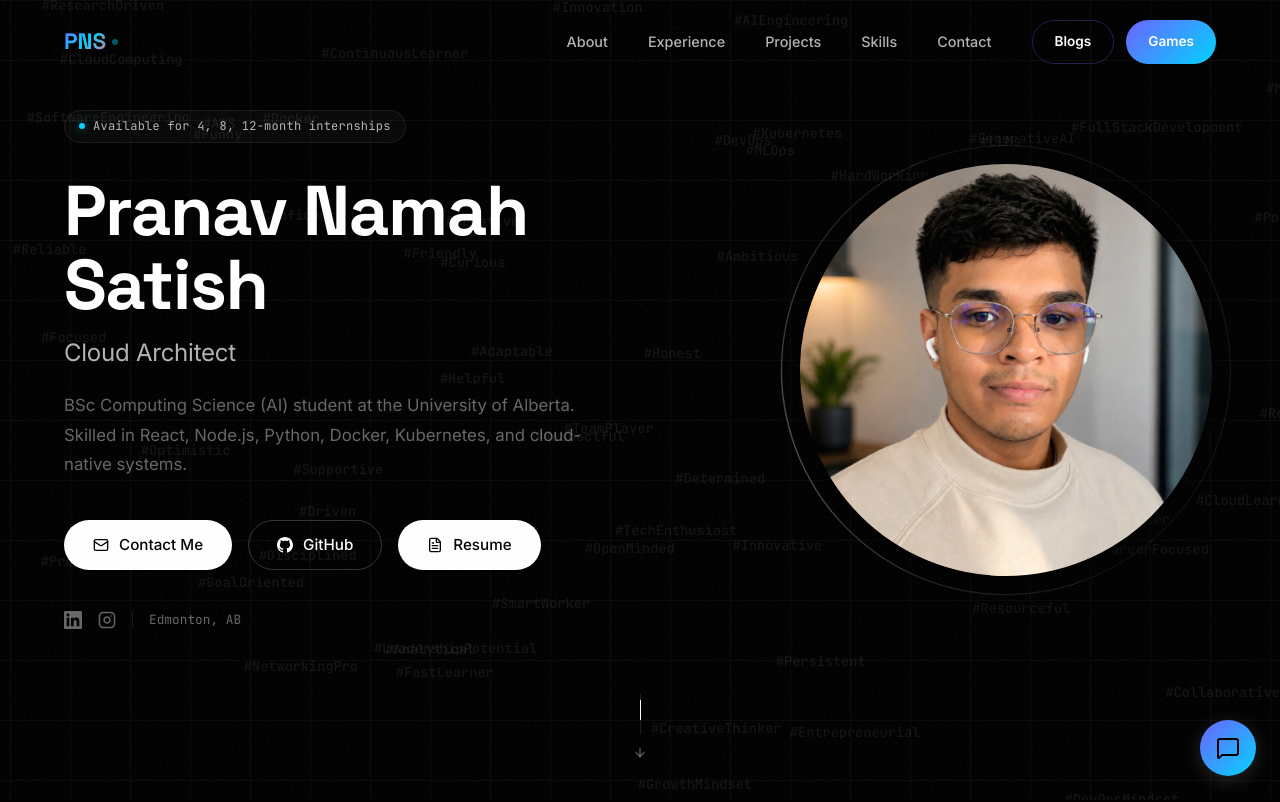
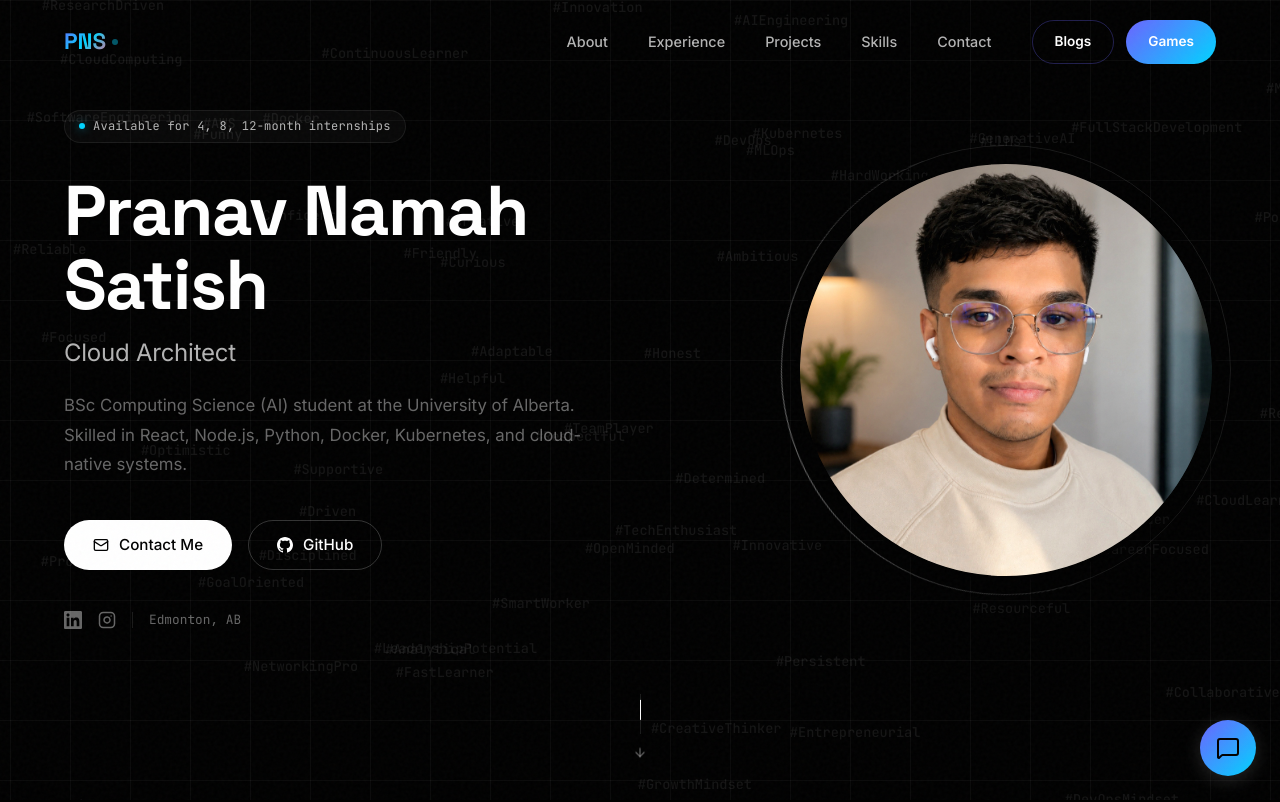
Before and after one commit to Pranav-ns/Portfolio, a Next.js app: page / in a window 1280 px wide. Shown: the top 802 px of the page. Built offline with nearby package versions, Linux system fonts and the light colour scheme.

Commit message:
style: remove resume button from hero section

```diff
--- a/src/components/Hero.tsx
+++ b/src/components/Hero.tsx
@@ -1,5 +1,5 @@
 "use client";
-import { ArrowDown, FileText, Mail } from "lucide-react";
+import { ArrowDown, Mail } from "lucide-react";
 import { GithubIcon, LinkedInIcon, InstagramIcon } from "@/components/Icons";
 import Image from "next/image";
 import { TypeAnimation } from "react-type-animation";
@@ -54,9 +54,6 @@ export default function Hero() {
             >
               <GithubIcon size={16} /> GitHub
             </a>
-            <a href="/resume.png" target="_blank" rel="noopener noreferrer" className={styles.primaryBtn}>
-              <FileText size={16} /> Resume
-            </a>
           </div>
 
           <div className={styles.socials}>
```
